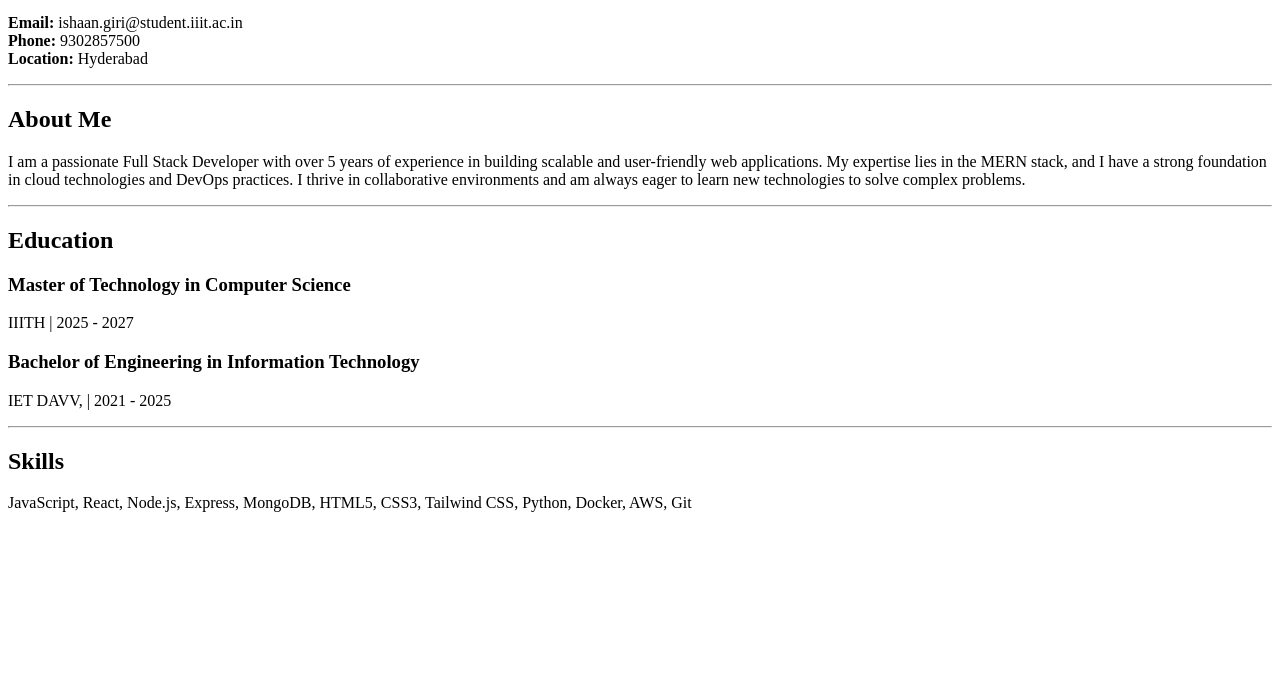
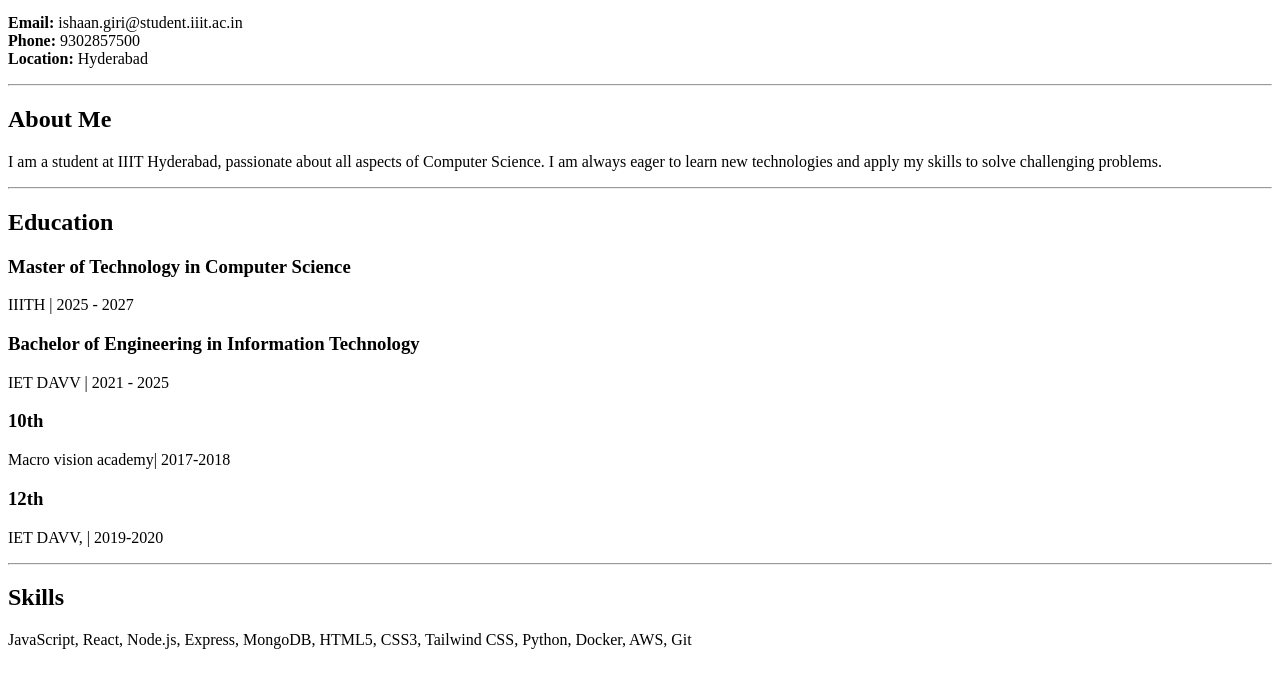
Before and after one commit to Ishaan-Giri/SSD-webpage, a plain HTML site: page main.html in a window 1280 px wide. Shown: the part 126-800 px from the top of the page. Drawn offline with Linux system fonts and the light colour scheme.

Commit message:
Update main.html

```diff
--- a/main.html
+++ b/main.html
@@ -26,7 +26,7 @@
     <section>
         <h2>About Me</h2>
         <p>
-            I am a passionate Full Stack Developer with over 5 years of experience in building scalable and user-friendly web applications. My expertise lies in the MERN stack, and I have a strong foundation in cloud technologies and DevOps practices. I thrive in collaborative environments and am always eager to learn new technologies to solve complex problems.
+            I am a student at IIIT Hyderabad, passionate about all aspects of Computer Science. I am always eager to learn new technologies and apply my skills to solve challenging problems.
         </p>
     </section>
 
@@ -42,7 +42,17 @@
 
         <article>
             <h3>Bachelor of Engineering in Information Technology</h3>
-            <p>IET DAVV, | 2021 - 2025</p>
+            <p>IET DAVV | 2021 - 2025</p>
+        </article>
+
+        <article>
+            <h3>10th</h3>
+            <p>Macro vision academy| 2017-2018</p>
+        </article>
+
+        <article>
+            <h3>12th</h3>
+            <p>IET DAVV, | 2019-2020</p>
         </article>
     </section>
 
```
